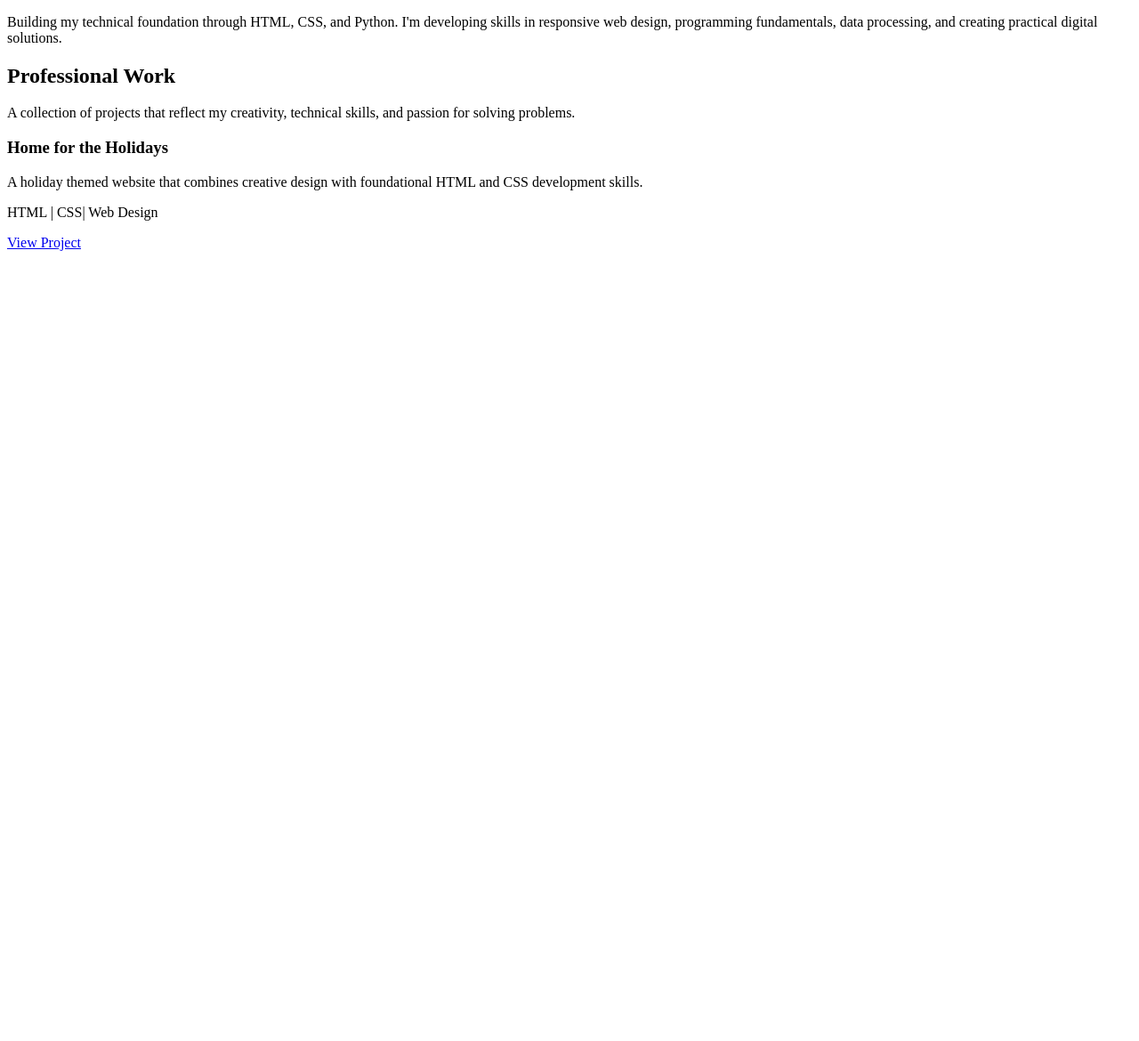
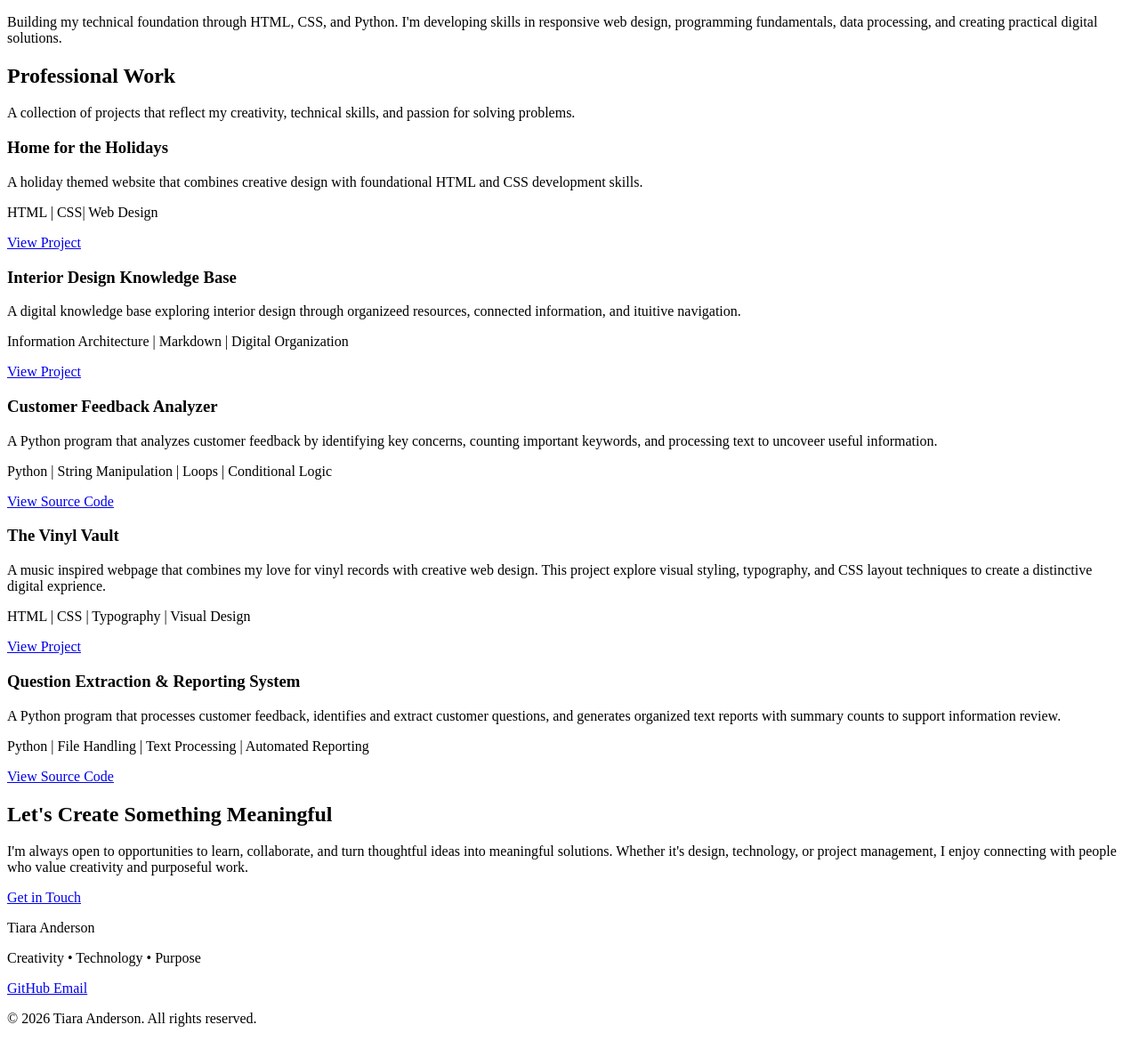
Before and after one commit to tiaariel-cyber/course-portfolio, a plain HTML site: page project-01/index.html in a window 1280 px wide. Shown: the part 693-1863 px from the top of the page at 89% size. Before the commit the page ends 983 px from the top, so only its background shows below. Drawn offline with Linux system fonts and the light colour scheme.

Commit message:
Add featured projects and complete contact and footer sections

```diff
--- a/project-01/index.html
+++ b/project-01/index.html
@@ -109,8 +109,103 @@
                 </a>
             </article>
 
+            <article class="project-card">
+                <h3>Interior Design Knowledge Base</h3>
+
+                <p>
+                    A digital knowledge base exploring interior design through organizeed resources, connected
+                    information, and ituitive navigation.
+                </p>
+
+                <p>Information Architecture | Markdown | Digital Organization</p>
+
+                <a href="https://tiaariel-cyber.github.io/interior-design-knowledge-base/">
+                    View Project
+                </a>
+            </article>
+
+            <article class="project-card">
+                <h3>Customer Feedback Analyzer</h3>
+
+                <p>
+                    A Python program that analyzes customer feedback by identifying key concerns, counting important keywords,
+                    and processing text to uncoveer useful information.
+                </p>
+
+                <p>Python | String Manipulation | Loops | Conditional Logic</p>
+
+                <a href="https://github.com/tiaariel-cyber/python-projects/blob/main/CustomerFeedbackAnalyzer_Tiara_Anderson.py">
+                    View Source Code
+                </a>
+            </article>
+
+            <article class="project-card">
+                <h3>The Vinyl Vault</h3>
+
+                <p>
+                    A music inspired webpage that combines my love for vinyl records
+                    with creative web design. This project explore visual styling,
+                    typography, and CSS layout techniques to create a distinctive
+                    digital exprience.
+                </p>
+
+                <p>HTML | CSS | Typography | Visual Design</p>
+
+                <a href="https://tiaariel-cyber.github.io/course-portfolio/week-04-exercise-02/">
+                    View Project
+                </a>
+            </article>
+
+            <article class="project-card">
+                <h3>Question Extraction &amp; Reporting System</h3>
+
+                <p>
+                    A Python program that processes customer feedback, identifies and extract customer questions,
+                    and generates organized text reports with summary counts to support information review.
+                </p>
+
+                <p>Python | File Handling | Text Processing | Automated Reporting</p>
+
+                <a href="https://github.com/tiaariel-cyber/python-projects/blob/main/QuestionExtractionAndReporting_Tiara_Anderson.py">
+                    View Source Code
+                </a>
+            </article>
+
         </div>
     </section>
+
+    <section id="contact">
+        <h2>Let's Create Something Meaningful</h2>
+
+        <p>I'm always open to opportunities to learn, collaborate, and turn thoughtful ideas into meaningful solutions. Whether it's design, technology, or project management, I enjoy connecting with people who value creativity and purposeful work.
+
+        </p>
+
+        <a href="mailto:tiarande@ttu.edu"
+            class="contact-button">
+            Get in Touch
+        </a>
+
+    </section>
+
 </main>
+
+<footer>
+    <p>Tiara Anderson</p>
+
+    <p>Creativity • Technology • Purpose</p>
+
+    <nav aria-label="Footer navigation">
+        <a href="https://github.com/tiaariel-cyber">
+            GitHub
+        </a>
+
+        <a href="mailto:tiarande@ttu.edu">
+            Email
+        </a>
+    </nav>
+
+    <p>&copy; 2026 Tiara Anderson. All rights reserved.</p>
+</footer>
 </body>
 </html>
```
